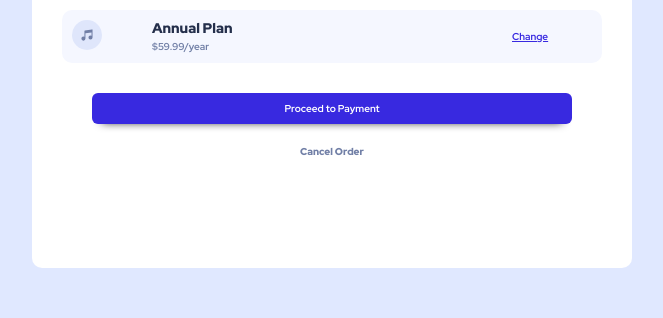
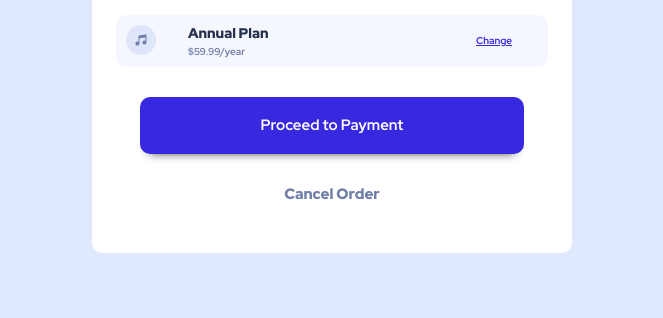
Before and after one commit to kisslautaro/FrontEnd-Mentor-Order-Summary, a plain HTML site: page order-summary-component-main/index.html in a window 1280 px wide. Shown: the part 482-800 px from the top of the page, without its empty margins (308-971 px from the left). Drawn offline with Linux system fonts and the light colour scheme.

Commit message:
Add files via upload

```diff
--- a/order-summary-component-main/css/style.css
+++ b/order-summary-component-main/css/style.css
@@ -45,8 +45,8 @@ a{
 /* Card */
 
 .card{
-    width: 60rem;
-    height: 70rem;
+    width: 48rem;
+    height: 67rem;
     background-color: white;
     border-radius: 1rem;
     /* box-shadow: 0px 0px 40px 1px rgba(0,0,0,0.35); */
@@ -81,7 +81,7 @@ a{
     margin: 0 auto;
     width: 70%;
     font-weight: 500;
-    font-size: 1.4rem;
+    font-size: 1.8rem;
     line-height: 1.7;
 }
 
@@ -160,17 +160,20 @@ a{
 .card__btn--pay,
 .card__btn--cancel{
     transition: all .3s ease;
-    padding: 1rem;
-    border-radius: .6rem;
+    padding: 2rem;
+    border-radius: 1rem;
     border: none;
     font-family: var(--font);
     font-weight: 700;
+    font-size: 1.5rem;
+
 }
 
 .card__btn--pay{
     background-color: var(--primaryBrigBue);
     color: white;
-    box-shadow: 0 .8rem 1rem -1rem black
+    box-shadow: 0 .8rem 1rem -1rem black;
+
 
 }
 .card__btn--pay:hover{
```
